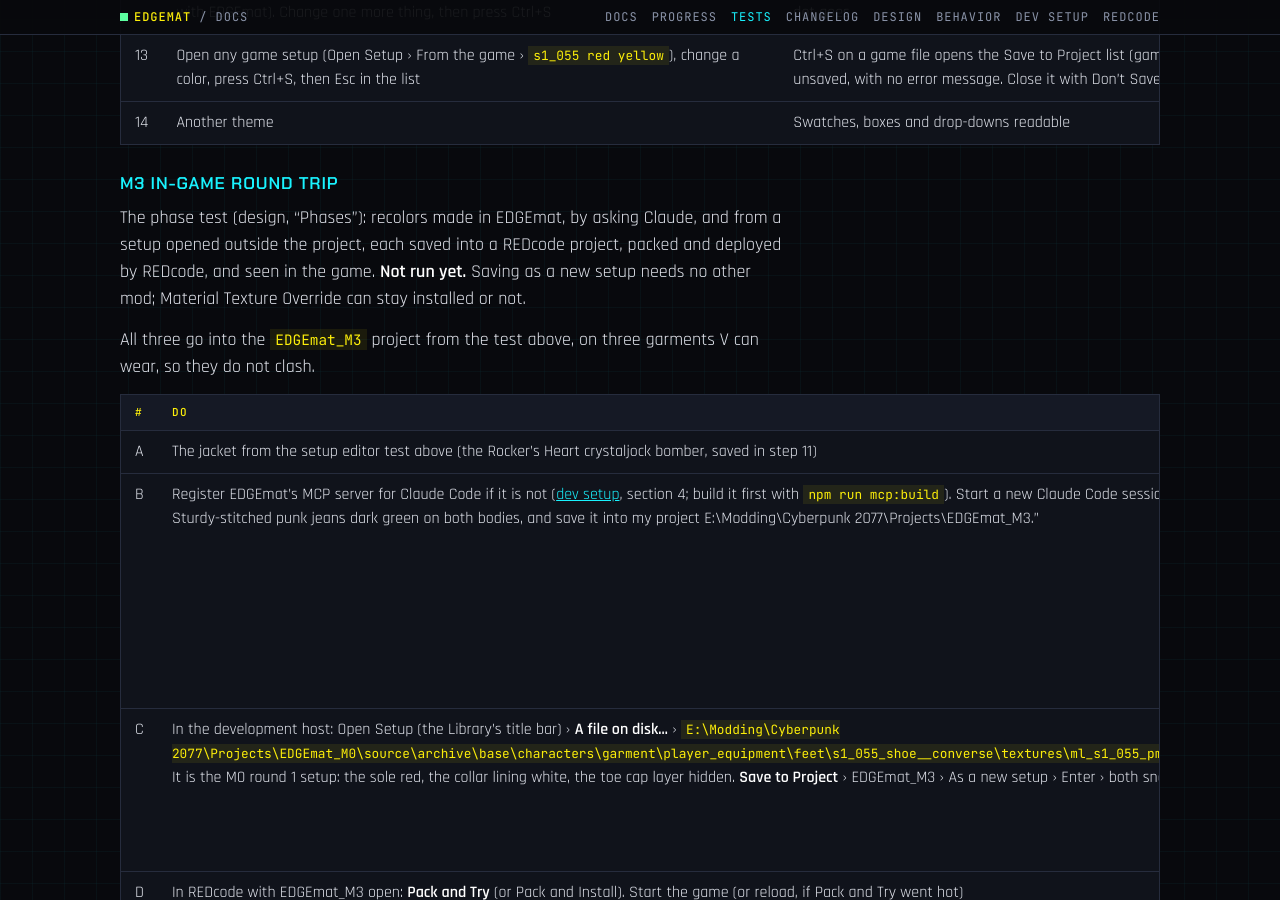
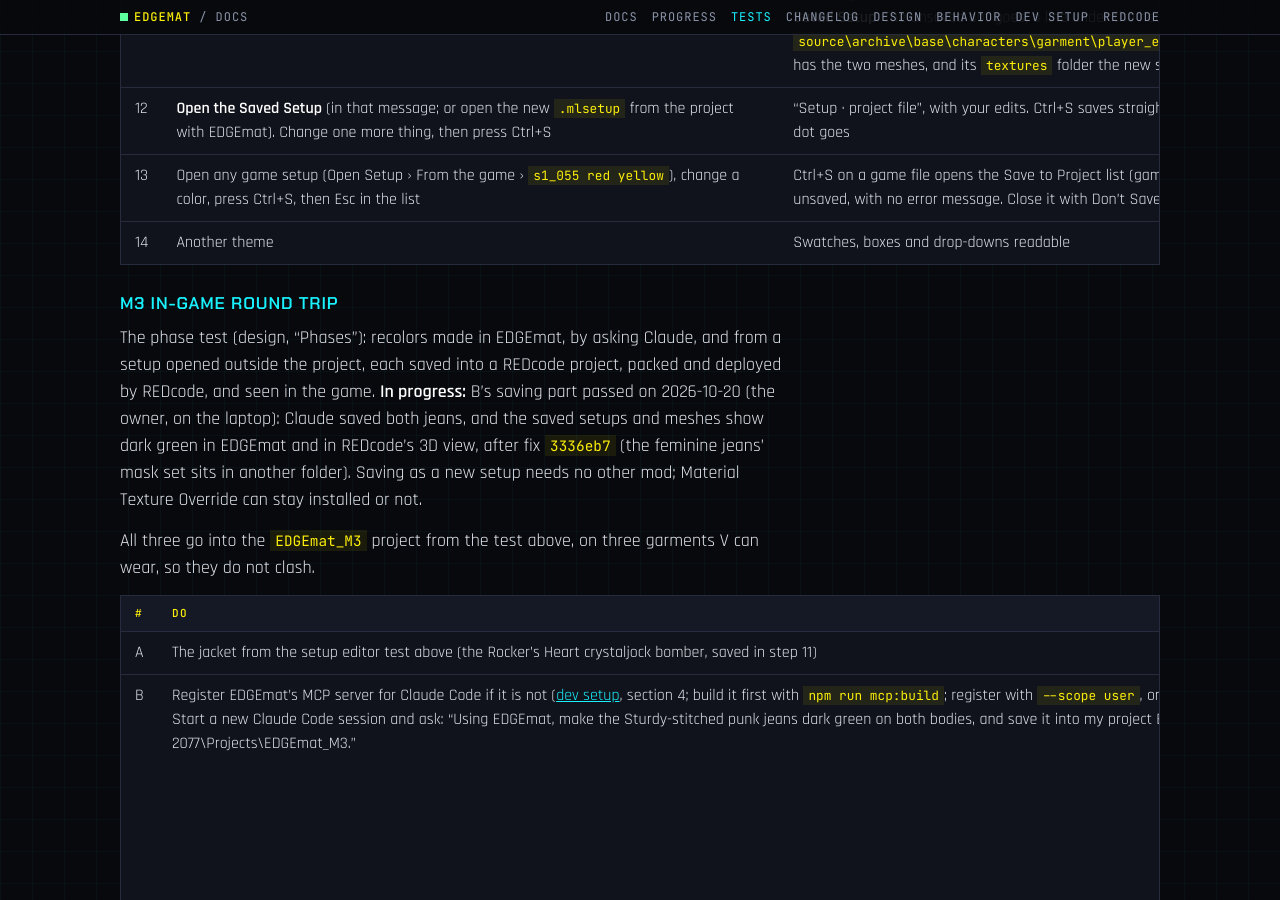
Before and after one commit to Edgemodders/EDGEmat, a Jekyll site: the page built from docs/testing.md, in a window 1280 px wide and 900 px high, scrolled down 7853 px. Built offline with Jekyll 4.4.1, drawn with Linux system fonts in a browser that asks for light colours; our own code applies the rules of GitHub Pages for plain Markdown files; some of the changed text lies outside the part shown.

Commit message:
Tests: M3 round trip B saved and checked in VS Code
Co-Authored-By: Claude Opus 5.5 <noreply@anthropic.com>

```diff
--- a/docs/testing.md
+++ b/docs/testing.md
@@ -17,7 +17,7 @@ Last updated 2026-10-20.
 | [Find view](#find-view) | By hand, F5 | M2 | 2026-10-19 | Pass |
 | [View in 3D](#view-in-3d) | By hand, F5, with REDcode | M2 | 2026-10-19 | Pass |
 | [Setup editor: editing and Save to Project](#setup-editor-editing-and-save-to-project) | By hand, F5, with REDcode | M3 | | Not run yet |
-| [M3 in-game round trip](#m3-in-game-round-trip) | In the game, with REDcode and Claude Code | M3 | | Not run yet |
+| [M3 in-game round trip](#m3-in-game-round-trip) | In the game, with REDcode and Claude Code | M3 | 2026-10-20 | In progress: B saved and checked in VS Code |
 | [M2 phase test](#m2-phase-test) | Against WolvenKit's reading, and by the owner | M2 | 2026-10-19 | Pass |
 | [CLI install of the VSIX](#cli-install-of-the-vsix) | By hand | Each release | 2026-10-19 | Pass |
 | [Spec checks 1 to 10](#spec-checks-against-the-game) | Reading game files | M0 | 2026-10-14/15 | Done |
@@ -155,14 +155,14 @@ Built 2026-10-20 (M3). **Not run by the owner yet.** Before that: the smoke test
 
 ### M3 in-game round trip
 
-The phase test (design, "Phases"): recolors made in EDGEmat, by asking Claude, and from a setup opened outside the project, each saved into a REDcode project, packed and deployed by REDcode, and seen in the game. **Not run yet.** Saving as a new setup needs no other mod; Material Texture Override can stay installed or not.
+The phase test (design, "Phases"): recolors made in EDGEmat, by asking Claude, and from a setup opened outside the project, each saved into a REDcode project, packed and deployed by REDcode, and seen in the game. **In progress:** B's saving part passed on 2026-10-20 (the owner, on the laptop): Claude saved both jeans, and the saved setups and meshes show dark green in EDGEmat and in REDcode's 3D view, after fix `3336eb7` (the feminine jeans' mask set sits in another folder). Saving as a new setup needs no other mod; Material Texture Override can stay installed or not.
 
 All three go into the `EDGEmat_M3` project from the test above, on three garments V can wear, so they do not clash.
 
 | # | Do | Expected |
 |---|---|---|
 | A | The jacket from the setup editor test above (the Rocker's Heart crystaljock bomber, saved in step 11) | Saved already |
-| B | Register EDGEmat's MCP server for Claude Code if it is not ([dev setup](dev-setup.html), section 4; build it first with `npm run mcp:build`). Start a new Claude Code session and ask: "Using EDGEmat, make the Sturdy-stitched punk jeans dark green on both bodies, and save it into my project E:\Modding\Cyberpunk 2077\Projects\EDGEmat_M3." | Claude finds the item (`mat_find`), sees that the two bodies wear different meshes with their own setups (`l1_066` feminine, `l1_062` masculine), looks at the layers (`mat_describe`) and recolors both (`mat_edit`), and says which files it saved: a new setup and a mesh for each body |
+| B | Register EDGEmat's MCP server for Claude Code if it is not ([dev setup](dev-setup.html), section 4; build it first with `npm run mcp:build`; register with `--scope user`, or only the folder it was run in sees it). Start a new Claude Code session and ask: "Using EDGEmat, make the Sturdy-stitched punk jeans dark green on both bodies, and save it into my project E:\Modding\Cyberpunk 2077\Projects\EDGEmat_M3." | Claude finds the item (`mat_find`), sees that the two bodies wear different meshes with their own setups (`l1_066` feminine, `l1_062` masculine), looks at the layers (`mat_describe`) and recolors both (`mat_edit`), and says which files it saved: a new setup and a mesh for each body. To look at them: right-click a saved `.mlsetup` › **Open With...** › **EDGEmat Setup Editor** (REDcode's tree also opens `.mlsetup`), and open a saved `.mesh` from the project in REDcode's 3D view with the **black_punk** appearance chosen (it opens on the first one) |
 | C | In the development host: Open Setup (the Library's title bar) › **A file on disk...** › `E:\Modding\Cyberpunk 2077\Projects\EDGEmat_M0\source\archive\base\characters\garment\player_equipment\feet\s1_055_shoe__converse\textures\ml_s1_055_pma_shoe__red_yellow_graphic.mlsetup`. It is the M0 round 1 setup: the sole red, the collar lining white, the toe cap layer hidden. **Save to Project** › EDGEmat_M3 › As a new setup › Enter › both sneaker meshes ticked › OK | "Setup · project file" (of the M0 project); saved into EDGEmat_M3 as `..._edgemat_m3.mlsetup`, with `s1_055_pma_shoe__converse.mesh` and `s1_055_pwa_shoe__converse.mesh` |
 | D | In REDcode with EDGEmat_M3 open: **Pack and Try** (or Pack and Install). Start the game (or reload, if Pack and Try went hot) | The project packs with no errors and is installed |
 | E | In the game, with Cyber Engine Tweaks' console: `Game.AddToInventory("Items.Jacket_01_old_01", 1)`, `Game.AddToInventory("Items.Pants_03_basic_01", 1)`, `Game.AddToInventory("Items.CasualShoes_01_basic_01", 1)`. Equip all three; look in third person (photo mode or a mirror) and at your arms in first person | The jacket shows your blue and leather layer; the jeans are dark green; the sneakers have a red sole, a white collar lining and no black toe cap |
```
